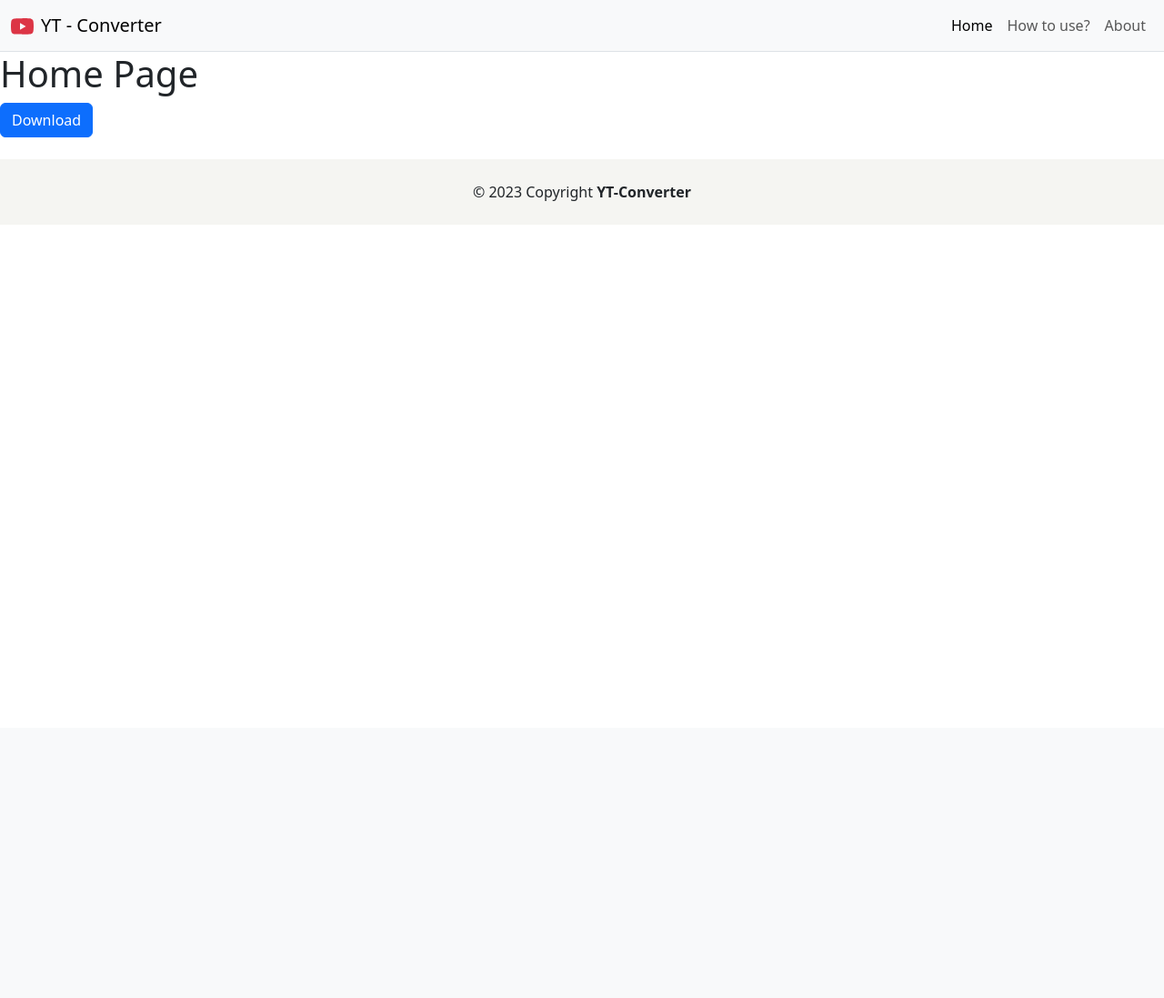
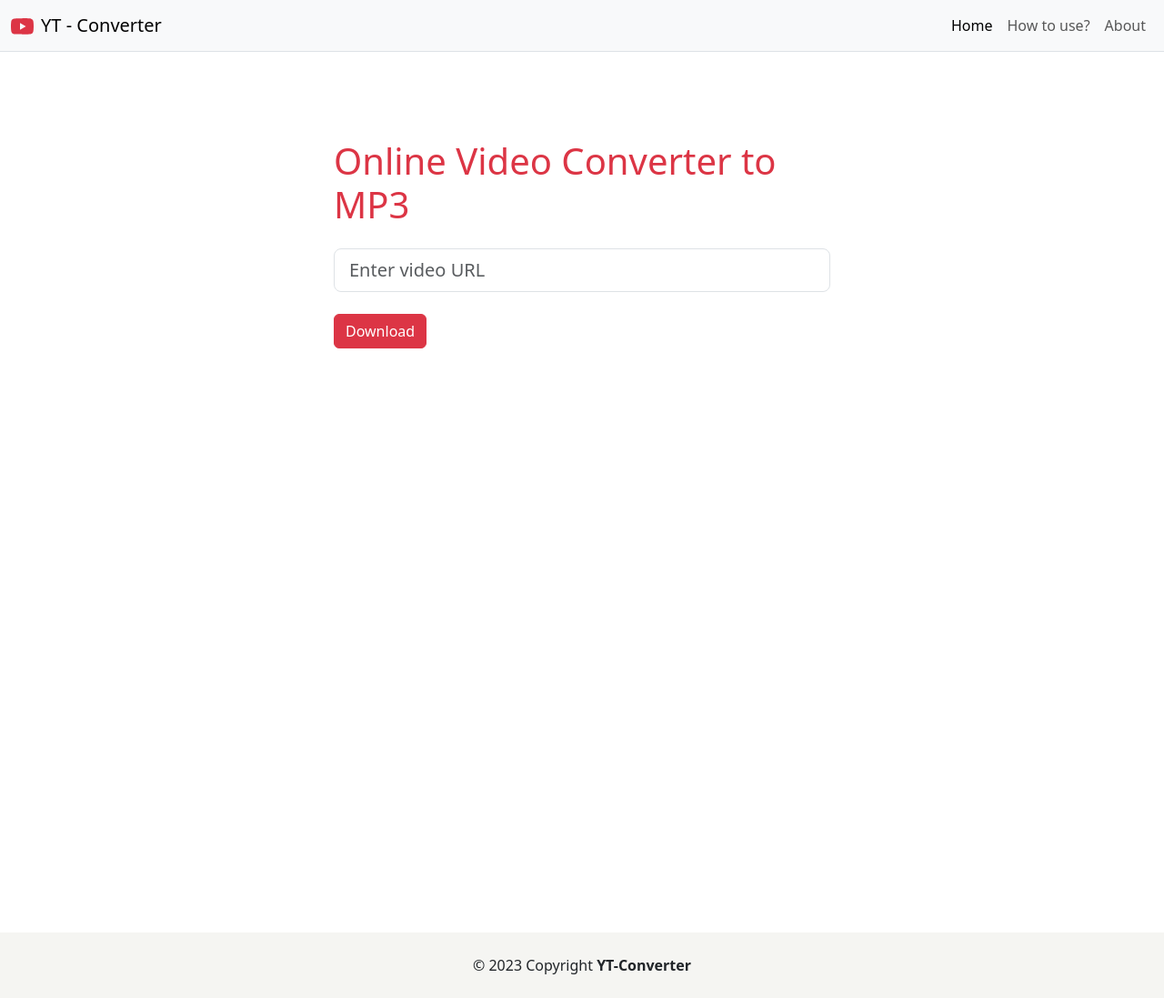
Before and after one commit to anuraagnagar/flask-YT-converter, a Flask app: page / in a window 1280 px wide. Shown: the whole page at 91% size. Before the commit the page ends 221 px from the top, so only its background shows below. Run offline with Flask 3, Linux system fonts and the light colour scheme.

Commit message:
Modifiend index.html

```diff
--- a/templates/index.html
+++ b/templates/index.html
@@ -2,7 +2,19 @@
 
 {% block content %}
 
-<h1>Home Page</h1>
-<button class="btn btn-primary">Download</button>
+<main class="container">
+    <div class="row justify-content-center">
+        <div class="col-md-8 col-lg-6 my-md-5">
+            <div class="vh-100">
+                <div class="my-5">
+                    <h1 class="text-danger mb-4">Online Video Converter to MP3</h1>
+                    <input type="url" name="video_link" id="" class="form-control form-control-lg mb-4"
+                        placeholder="Enter video URL">
+                    <button class="btn btn-danger">Download</button>
+                </div>
+            </div>
+        </div>
+    </div>
+</main>
 
 {% endblock %}
```
